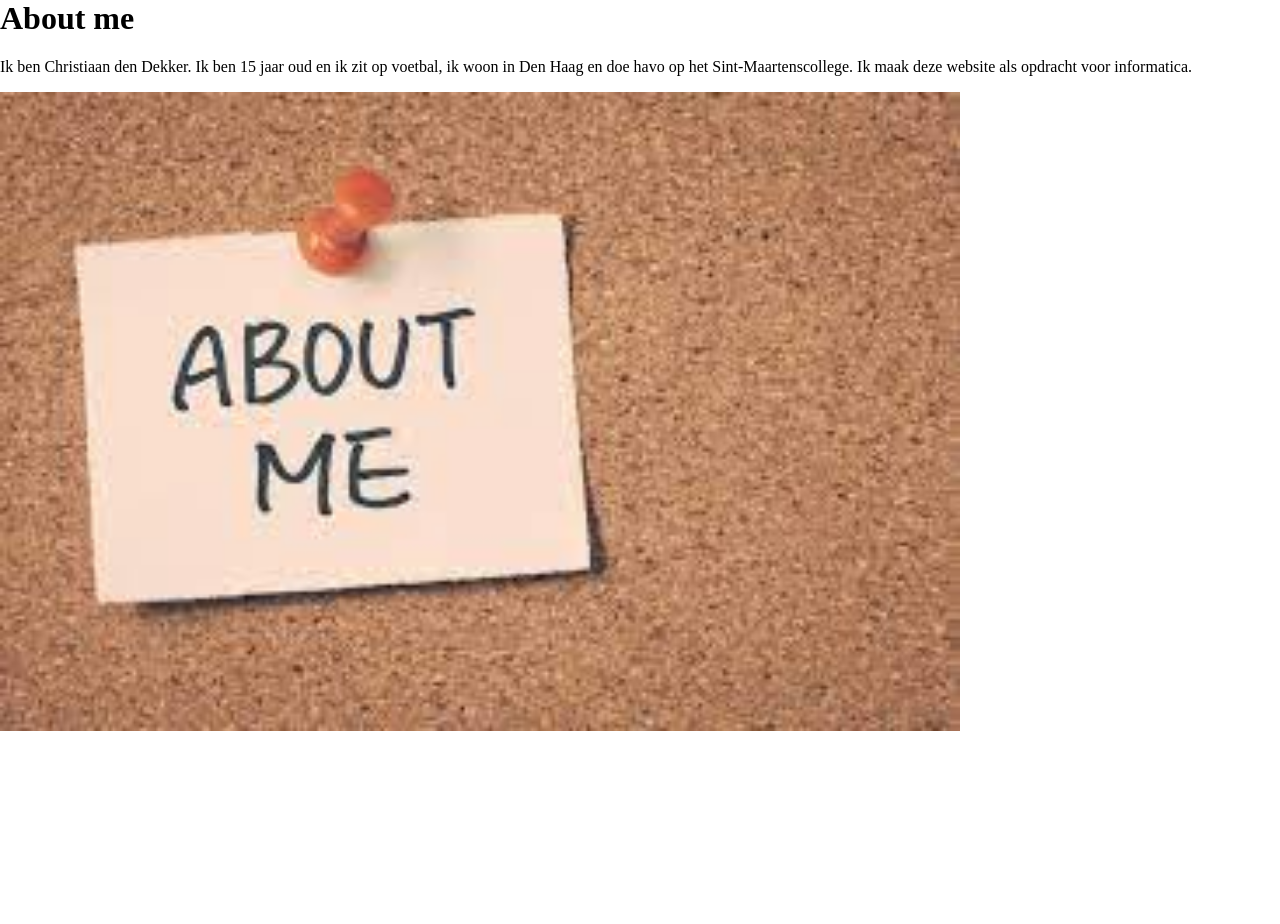
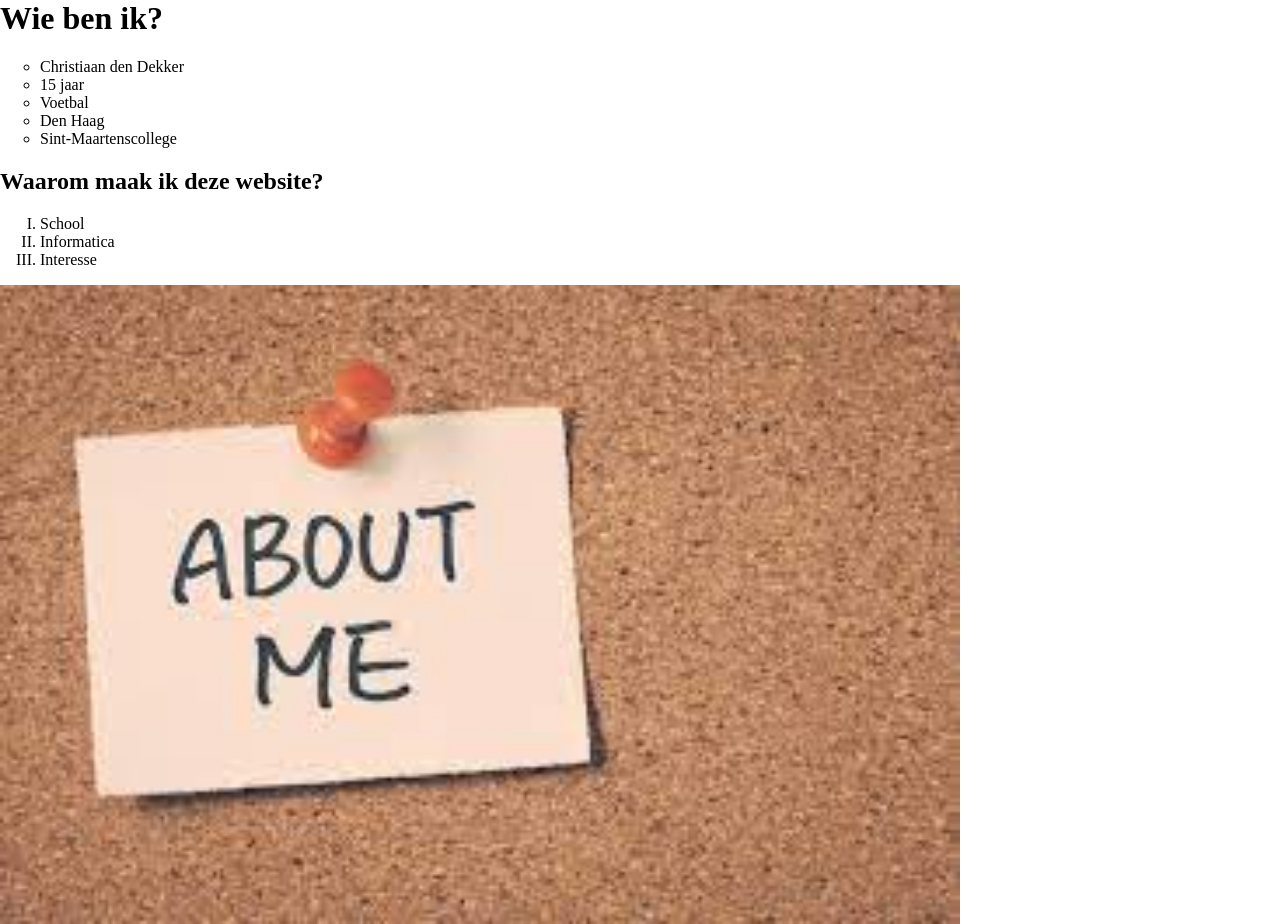
Before and after one commit to ChristiaanDD/PO-Website, a plain HTML site: page Aboutme.html in a window 1280 px wide. Before the commit the page ends 800 px from the top, so only its background shows below. Drawn offline with Linux system fonts and the light colour scheme.

Commit message:
About Me Pagina

```diff
--- a/Aboutme.html
+++ b/Aboutme.html
@@ -1,11 +1,32 @@
 <head>
+  <style>
+ul.a {
+  list-style-type: circle;
+}
+    ol.c {
+  list-style-type: upper-roman;
+}
+    </style>
 	<meta charset="utf-8">
 <meta name="viewport" content="width=device-width, initial-scale=1">
 	<title>Sociale Bubbel</title>
 	<link href="style.css" rel="stylesheet" type="text/css" />
   <link rel="shortcut icon" type="image/jpg" href="images.jpg""/>
 </head>
-<h1> About me </h1>
-<p> Ik ben Christiaan den Dekker. Ik ben 15 jaar oud en ik zit op voetbal, ik woon in Den Haag en doe havo op het Sint-Maartenscollege. Ik maak deze website als opdracht voor informatica.  </p>
+<h1> Wie ben ik? </h1>
+<ul class="a">
+  <li>Christiaan den Dekker</li>
+  <li>15 jaar </li>
+  <li>Voetbal</li>
+  <li> Den Haag </li>
+  <li>Sint-Maartenscollege</li>
+</ul>
+  <h2> Waarom maak ik deze website?</h2>
+<ol class="c">
+  <li>School</li>
+  <li>Informatica</li>
+  <li>Interesse</li>
+</ol>
+
 
  <img src="about.jpg">
```
Also changed, not shown: Contact.html (+3 -1 lines), Informatie.html (+2 -2 lines).
